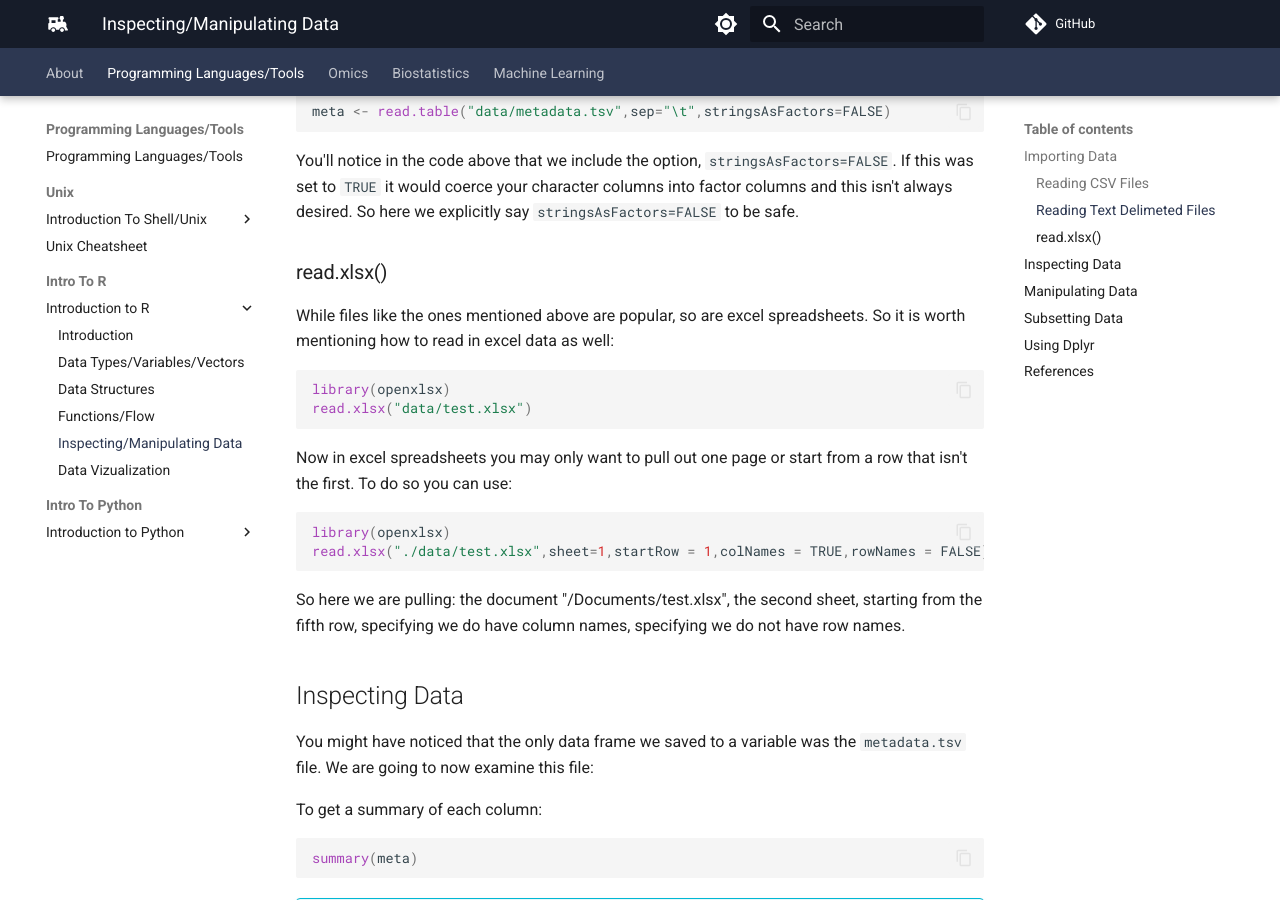
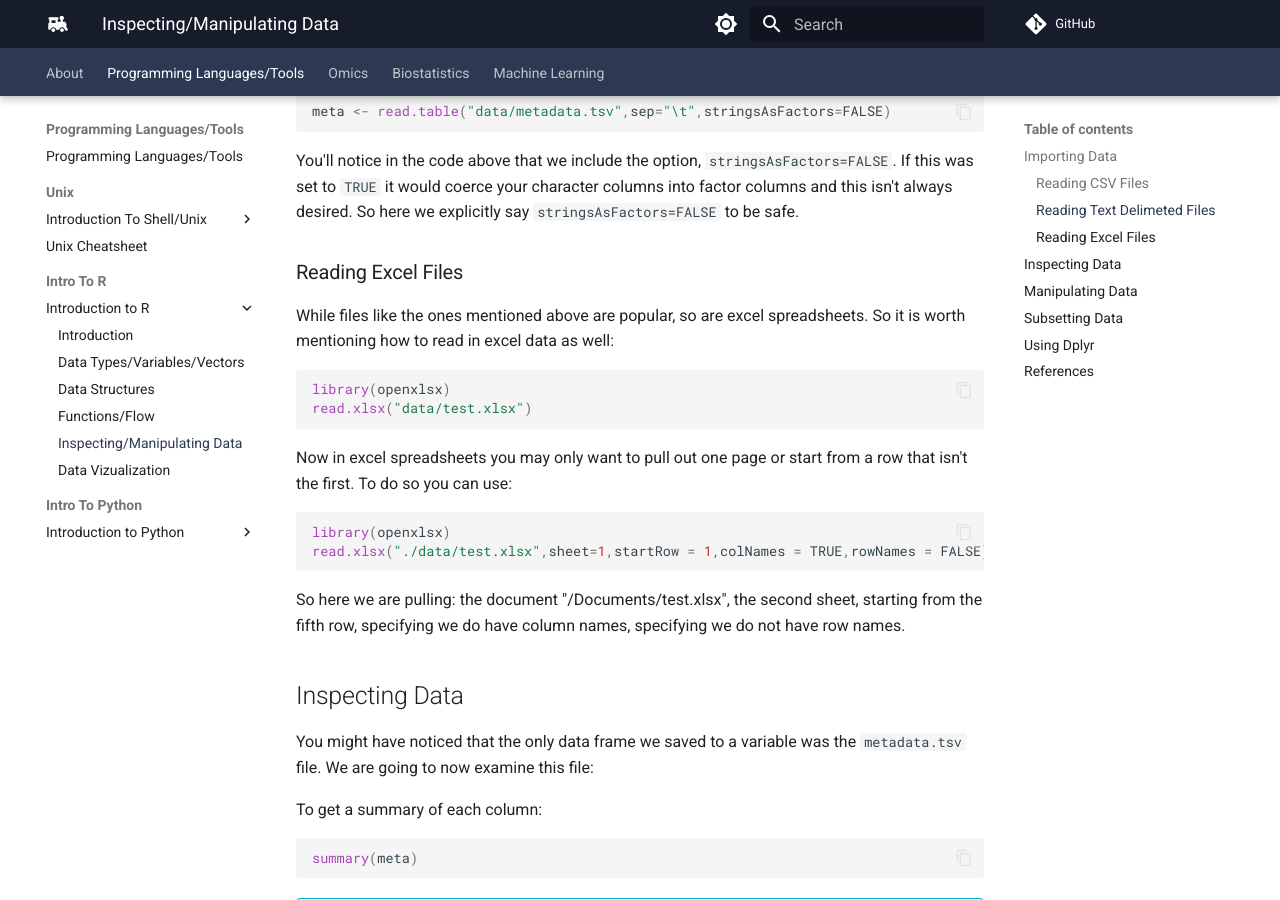
Before and after one commit to comp-tox-jhu/CompToxLab, an MkDocs documentation site: the page built from docs/programming_languages_tools/intro_to_r/05_inspecting-manipulating-data.md, in a window 1280 px wide and 900 px high, scrolled down 1205 px. Built offline with MkDocs 1.6.1 and Material for MkDocs 9.7.7, drawn with Linux system fonts in a browser that asks for light colours; comment, search, counter and statistics services are not loaded.

Commit message:
Update 05_inspecting-manipulating-data.md

````diff
--- a/docs/programming_languages_tools/intro_to_r/05_inspecting-manipulating-data.md
+++ b/docs/programming_languages_tools/intro_to_r/05_inspecting-manipulating-data.md
@@ -51,7 +51,7 @@ meta <- read.table("data/metadata.tsv",sep="\t",stringsAsFactors=FALSE)
 
 You'll notice in the code above that we include the option, ```stringsAsFactors=FALSE```. If this was set to ```TRUE``` it would coerce your character columns into factor columns and this isn't always desired. So here we explicitly say ```stringsAsFactors=FALSE``` to be safe.
 
-### read.xlsx()
+### Reading Excel Files
 
 While files like the ones mentioned above are popular, so are excel spreadsheets. So it is worth mentioning how to read in excel data as well:
 
````
